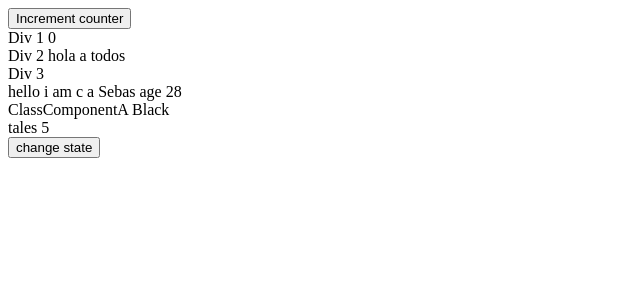
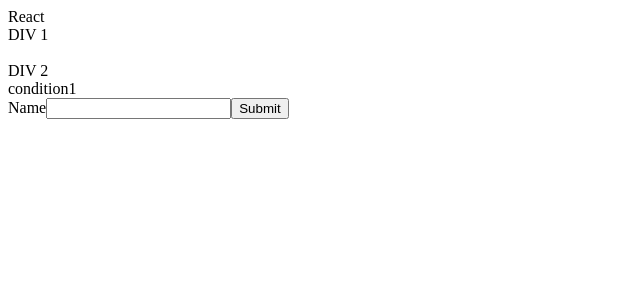
Before and after one commit to SebasProgrammer2021/React-Redux-React-Router-Auth0-Hooks-Udemy, a React (Create React App) app: page / in a window 1280 px wide. Shown: the top 300 px of the page, without its empty margins (0-640 px from the left). Built offline with nearby package versions, Linux system fonts and the light colour scheme.

Commit message:
course update
* working with forms
* working with react-redux and redux-toolkit

```diff
--- a/package.json
+++ b/package.json
@@ -3,11 +3,13 @@
   "version": "0.1.0",
   "private": true,
   "dependencies": {
+    "@reduxjs/toolkit": "^1.9.1",
     "@testing-library/jest-dom": "^5.16.5",
     "@testing-library/react": "^13.4.0",
     "@testing-library/user-event": "^13.5.0",
     "react": "^18.2.0",
     "react-dom": "^18.2.0",
+    "react-redux": "^8.0.5",
     "react-scripts": "5.0.1",
     "web-vitals": "^2.1.4"
   },
--- a/src/App.js
+++ b/src/App.js
@@ -1,6 +1,7 @@
 import React, { Component } from "react"
 import ComponentA from "./functionalComponents/componentA"
 import ClassComponentA from "./classComponents"
+import Form from "./classComponents/WorkingWithForms"
 
 // function App() {
 //   let name = "Sebas"
@@ -30,25 +31,89 @@ class App extends Component {
     this.setState({ counter: 5 })
   }
 
+  // render() {
+  //   const gretting = {
+  //     hello: "hola a todos"
+  //   }
+
+  //   return (
+  //     <div>
+  //       <button onClick={() => this.increment()}>Increment counter</button>
+  //       <div>
+  //         Div 1 {this.state.counter}
+  //       </div>
+  //       <div>
+  //         Div 2 {gretting.hello}
+  //       </div>
+  //       <div>
+  //         Div 3
+  //       </div>
+  //       <ComponentA name="Sebas" age={28} />
+  //       <ClassComponentA color="Black" />
+  //     </div>
+  //   )
+  // }
+
+  //CONDITIONAL EXAMPLE
+  // render() {
+  //   const gretting = {
+  //     hello: "hola a todos"
+  //   }
+
+  //   if (false) {
+  //     return (
+  //       <div>
+  //         <button onClick={() => this.increment()}>Increment counter</button>
+  //         <div>
+  //           Div 1 {this.state.counter}
+  //         </div>
+  //         <div>
+  //           Div 2 {gretting.hello}
+  //         </div>
+  //         <div>
+  //           Div 3
+  //         </div>
+  //         <ComponentA name="Sebas" age={28} />
+  //         <ClassComponentA color="Black" />
+  //       </div>
+  //     )
+  //   } else {
+  //     return (
+  //       <div>
+  //         else way
+  //       </div>
+  //     )
+  //   }
+  // }
+
+  // CONDITIONAL RENDERING
+  renderFunction1 = () => {
+    if (true) {
+      return (
+        <div>
+          condition1
+        </div>
+      )
+    } else {
+      <div>
+        condition 2
+      </div>
+    }
+  }
+
   render() {
-    const gretting = {
-      hello: "hola a todos"
-    }
-
     return (
       <div>
-        <button onClick={() => this.increment()}>Increment counter</button>
+        React
         <div>
-          Div 1 {this.state.counter}
+          DIV 1
         </div>
+        <br />
         <div>
-          Div 2 {gretting.hello}
+          DIV 2
         </div>
-        <div>
-          Div 3
-        </div>
-        <ComponentA name="Sebas" age={28} />
-        <ClassComponentA color="Black" />
+        {this.renderFunction1()}
+        <Form/>
       </div>
     )
   }
--- /dev/null
+++ b/src/classComponents/WorkingWithForms.js
@@ -0,0 +1,51 @@
+import { Component } from "react";
+
+class Form extends Component {
+    constructor(props) {
+        super(props)
+
+        this.handleChange = this.handleChange.bind(this);
+        this.handleSubmit = this.handleSubmit.bind(this);
+
+    }
+
+    state = {
+        name: ""
+    }
+
+    // MODERN FORM
+    // handleChange = (e) => {
+    //     this.setState({ name: e.target.value })
+    // }
+
+    // handleSubmit = (e) => {
+    //     e.preventDefault();
+    //     console.log(this.state.name);
+    // }
+
+    // LEGACY FORM
+    handleChange(e) {
+        this.setState({ name: e.target.value })
+    }
+
+    handleSubmit(e) {
+        e.preventDefault();
+        console.log(this.state.name);
+    }
+
+
+    render() {
+        return (
+            <div>
+                {this.state.name}
+                <form onSubmit={this.handleSubmit}>
+                    <label htmlFor="name">Name</label>
+                    <input type="text" id="name" onChange={this.handleChange} />
+                    <button type="submit">Submit</button>
+                </form>
+            </div>
+        )
+    }
+}
+
+export default Form;
--- a/src/index.js
+++ b/src/index.js
@@ -1,10 +1,17 @@
 import React from 'react';
 import ReactDOM from 'react-dom/client';
 import App from './App';
+import { Provider } from 'react-redux';
+import rootReducer from './store/reducers/reducer1';
+import { createStore } from 'redux';
+
+let store = createStore(rootReducer);
 
 const root = ReactDOM.createRoot(document.getElementById('root'));
 root.render(
   <React.StrictMode>
-    <App />
+    <Provider store={store}>
+      <App />
+    </Provider>
   </React.StrictMode>
 );
--- /dev/null
+++ b/src/store/actions/actions_type.js
@@ -0,0 +1,2 @@
+export const SUCCESS = 'success';
+export const FAILURE = 'failure';
--- /dev/null
+++ b/src/store/reducers/reducer1.js
@@ -0,0 +1,24 @@
+import * as ACTIONS_TYPES from '../actions/actions_type';
+
+const initialState = {
+    statePropo1: false
+}
+
+const rootReducer = (state = initialState, action) => {
+    switch (action.type) {
+        case ACTIONS_TYPES.SUCCESS:
+            return {
+                ...state,
+                statePropo1: true
+            }
+        case ACTIONS_TYPES.FAILURE:
+            return {
+                ...state,
+                statePropo1: false
+            }
+        default:
+            return state
+    }
+}
+
+export default rootReducer;
```
Also changed, not shown: src/store/actions/actions.js (added, +9 -0 lines), 1 other file (tests, documents, lock files or other folders).
